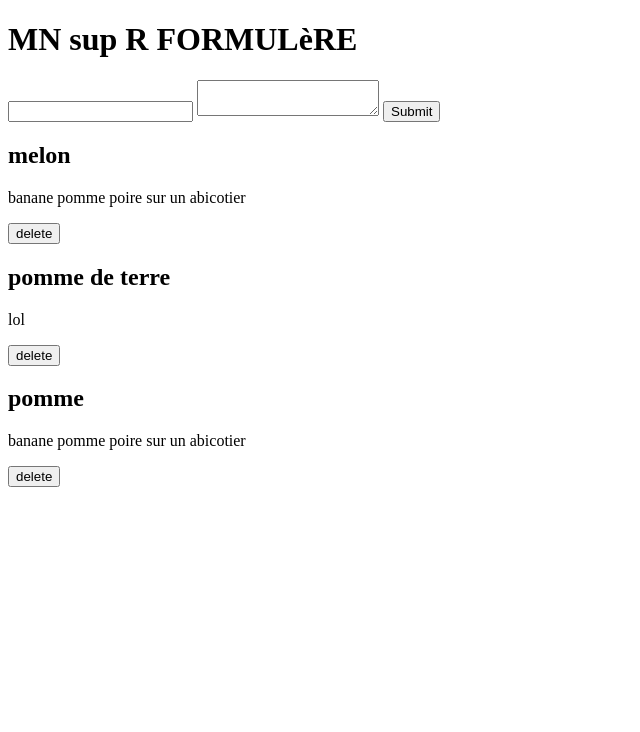
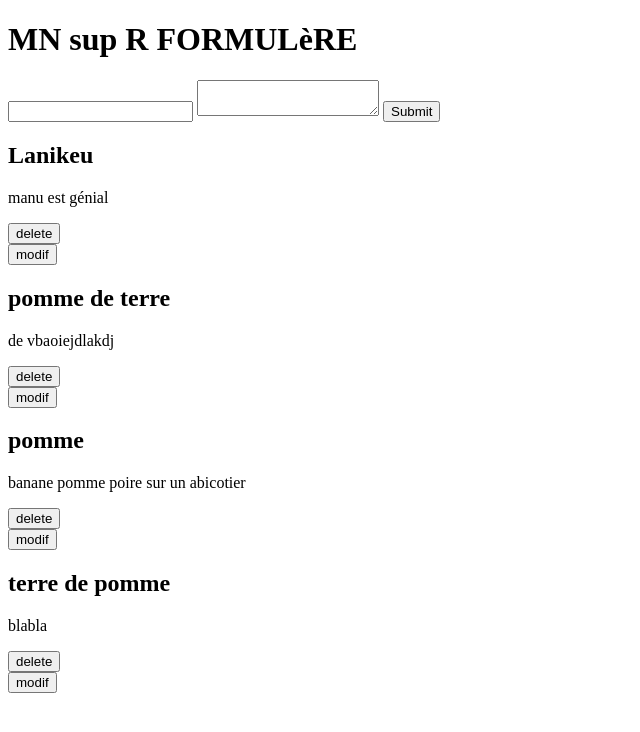
Before and after one commit to EmmanuelArethens/tpblog.php, a PHP site: page /create.php in a window 1280 px wide. Shown: the top 732 px of the page, without its empty margins (0-640 px from the left). Run offline with PHP 8.4, Linux system fonts and the light colour scheme.

Commit message:
ajout de la modif de fichiers

```diff
--- a/listing.php
+++ b/listing.php
@@ -9,6 +9,14 @@
         $content = file_get_contents('textes/'.$file);
         echo '<p>'.$content.'</p>'.'<form action="delete.php" method="GET"><input type="submit" value="delete">
         <input type="hidden" name="paul" value="'.$file.'"></form>';
+        ?>
+        <form action="modify.php" method="post">
+        <input type="hidden" value="<?php echo basename($file, ".txt"); ?>" name="titi">
+        <input type="submit" value="modif">
+        </form>
+        <?php
     }
 
+
+
 ?>
--- /dev/null
+++ b/textes/Lanikeu.txt
@@ -0,0 +1 @@
+manu est génial
--- a/textes/melon.txt
+++ /dev/null
@@ -1 +0,0 @@
-banane pomme poire sur un abicotier
--- a/textes/pomme de terre.txt
+++ b/textes/pomme de terre.txt
@@ -1 +1 @@
-lol
+de vbaoiejdlakdj
--- /dev/null
+++ b/textes/terre de pomme.txt
@@ -0,0 +1 @@
+blabla
```
Also changed, not shown: modify.php (+34 -0 lines).
